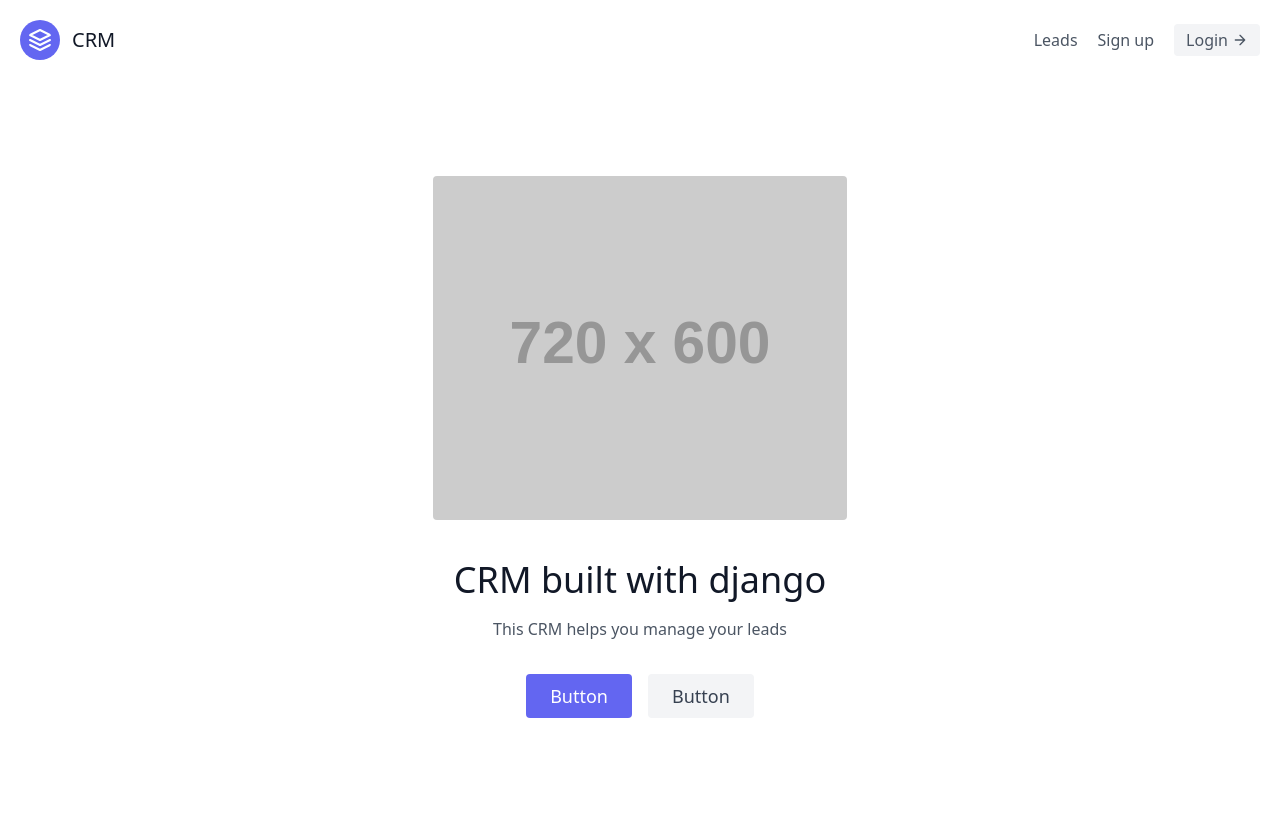
After one commit to botros-workspace/CRM-django, a Django app: page / in a window 1280 px wide. The commit adds this page. Run offline with Django 3.2, Linux system fonts and the light colour scheme; grey boxes labelled with a size stand in for pictures from a placeholder-image service; some libraries are stand-ins or nearby versions.

Commit message:
+ landing page

```diff
--- a/crm_django/urls.py
+++ b/crm_django/urls.py
@@ -1,7 +1,8 @@
 from django.contrib import admin
 from django.urls import path, include
-
+from leads.views import landing_page
 urlpatterns = [
     path('admin/', admin.site.urls),
-    path('leads/', include('leads.urls', namespace="leads"))
+    path('leads/', include('leads.urls', namespace="leads")),
+    path('', landing_page, name= "landing-page")
 ]
--- a/leads/views.py
+++ b/leads/views.py
@@ -1,6 +1,9 @@
 from django.shortcuts import render, redirect
 from .models import Lead
 from .forms import LeadModelForm
+
+def landing_page(request):
+    return render(request, "landing-page.html")
 
 def lead_list(request):
     leads = Lead.objects.all()
--- /dev/null
+++ b/templates/landing-page.html
@@ -0,0 +1,16 @@
+{% extends 'base.html' %}
+{% block content %}
+<section class="text-gray-600 body-font">
+  <div class="container mx-auto flex px-5 py-24 items-center justify-center flex-col">
+    <img class="lg:w-2/6 md:w-3/6 w-5/6 mb-10 object-cover object-center rounded" alt="hero" src="https://dummyimage.com/720x600">
+    <div class="text-center lg:w-2/3 w-full">
+      <h1 class="title-font sm:text-4xl text-3xl mb-4 font-medium text-gray-900">CRM built with django</h1>
+      <p class="mb-8 leading-relaxed">This CRM helps you manage your leads</p>
+      <div class="flex justify-center">
+        <button class="inline-flex text-white bg-indigo-500 border-0 py-2 px-6 focus:outline-none hover:bg-indigo-600 rounded text-lg">Button</button>
+        <button class="ml-4 inline-flex text-gray-700 bg-gray-100 border-0 py-2 px-6 focus:outline-none hover:bg-gray-200 rounded text-lg">Button</button>
+      </div>
+    </div>
+  </div>
+</section>
+{% endblock content %}
--- a/templates/navbar.html
+++ b/templates/navbar.html
@@ -7,6 +7,7 @@
       <span class="ml-3 text-xl">CRM</span>
     </a>
     <nav class="md:ml-auto flex flex-wrap items-center text-base justify-center">
+    <a href = "{% url 'leads:lead-list' %}"class="mr-5 hover:text-gray-900">Leads</a>
       <a class="mr-5 hover:text-gray-900">Sign up</a>
     </nav>
     <button class="inline-flex items-center bg-gray-100 border-0 py-1 px-3 focus:outline-none hover:bg-gray-200 rounded text-base mt-4 md:mt-0">Login
```
